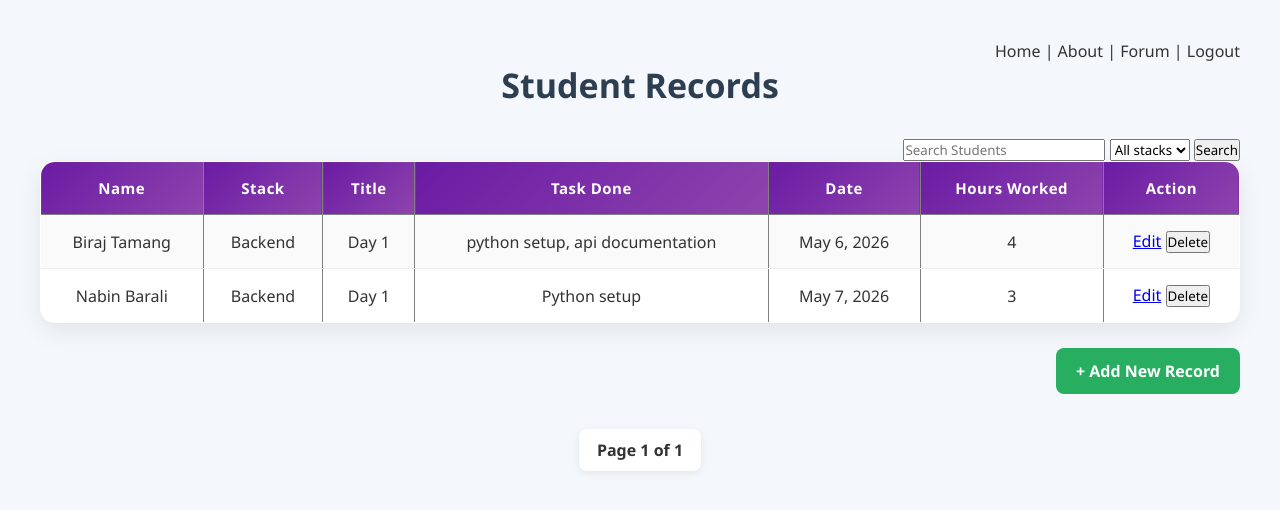
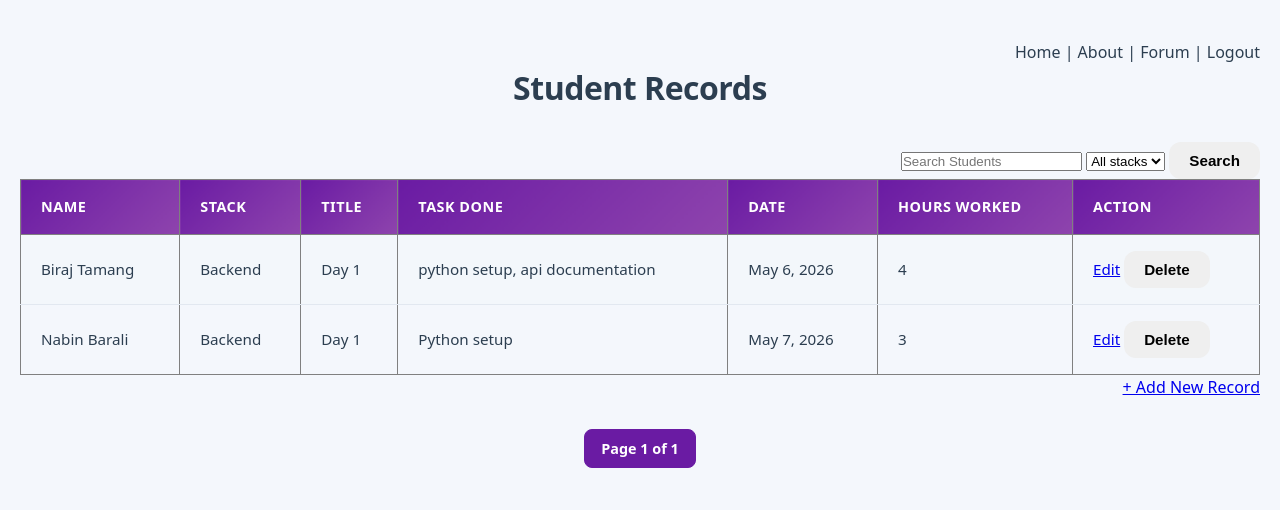
Before and after one commit to Birajlama3/Students-Records, a Django app: page /Dashboard/ in a window 1280 px wide. Shown: the top 510 px of the page. Run offline with Django 5.2, Linux system fonts and the light colour scheme; a user stored in the database is signed in; data comes from the database, SQL or seed files in the repository.

Commit message:
updated views and css

```diff
--- a/Students_Records/records/static/style.css
+++ b/Students_Records/records/static/style.css
@@ -1,203 +1,279 @@
+/* ==========================
+   Design Tokens & Variables
+========================== */
+:root {
+    --primary: #6a1ba3;
+    --primary-hover: #512da8;
+    --secondary: #8e44ad;
+    --success: #27ae60;
+    --success-hover: #219150;
+    --info: #3498db;
+    --info-hover: #2980b9;
+    --danger: #e74c3c;
+    --danger-hover: #c0392b;
+
+    --bg-main: #f4f7fc;
+    --bg-card: #ffffff;
+    --text-main: #2c3e50;
+    --text-muted: #64748b;
+    --border-color: #e2e8f0;
+
+    --radius: 12px;
+    --transition: all 0.25s ease-in-out;
+    --shadow: 0 4px 6px -1px rgba(0, 0, 0, 0.05), 0 2px 4px -1px rgba(0, 0, 0, 0.03);
+    --shadow-lg: 0 10px 15px -3px rgba(0, 0, 0, 0.05), 0 4px 6px -2px rgba(0, 0, 0, 0.03);
+}
+
 /* ==========================
    Global Styles
 ========================== */
-*{
-    margin:0;
-    padding:0;
-    box-sizing:border-box;
-    font-family:'Segoe UI',Tahoma,Geneva,Verdana,sans-serif;
+* {
+    margin: 0;
+    padding: 0;
+    box-sizing: border-box;
 }
 
-body{
-    background:#f4f7fc;
-    color:#333;
-    padding:40px;
+body {
+    background-color: var(--bg-main);
+    color: var(--text-main);
+    font-family: system-ui, -apple-system, BlinkMacSystemFont, 'Segoe UI', Roboto, Oxygen, Ubuntu, Cantarell, sans-serif;
+    padding: 40px 20px;
+    line-height: 1.5;
+}
+
+/* Container to keep content beautifully centered on ultra-wide screens */
+.container {
+    max-width: 1200px;
+    margin: 0 auto;
 }
 
 /* ==========================
-   Heading
+   Typography
 ========================== */
-
-h1{
-    text-align:center;
-    color:#2c3e50;
-    margin-bottom:30px;
-    font-size:34px;
+h1 {
+    text-align: center;
+    color: var(--text-main);
+    margin-bottom: 30px;
+    font-size: 2rem;
+    font-weight: 700;
+    letter-spacing: -0.5px;
 }
 
 /* ==========================
-   Table
+   Search & Action Layout
 ========================== */
-
-table{
-    width:100%;
-    border-collapse:collapse;
-    background:#fff;
-    border-radius:15px;
-    overflow:hidden;
-    box-shadow:0 8px 25px rgba(0,0,0,.08);
+.controls-row {
+    display: flex;
+    justify-content: space-between;
+    align-items: center;
+    flex-wrap: wrap;
+    gap: 20px;
+    margin-bottom: 25px;
 }
 
-th{
-    background:linear-gradient(135deg,#6a1ba3,#8e44ad);
-    color:#fff;
-    padding:16px;
-    font-size:15px;
-    letter-spacing:.5px;
+.search-box {
+    display: flex;
+    gap: 12px;
+    flex-grow: 1;
+    max-width: 600px;
 }
 
-td{
-    padding:15px;
-    text-align:center;
-    border-bottom:1px solid #eee;
+.search-box input,
+.search-box select {
+    width: 100%;
+    padding: 10px 16px;
+    border: 1px solid var(--border-color);
+    border-radius: var(--radius);
+    font-size: 0.95rem;
+    background-color: var(--bg-card);
+    color: var(--text-main);
+    outline: none;
+    transition: var(--transition);
 }
 
-tr:nth-child(even){
-    background:#fafafa;
+.search-box input:focus,
+.search-box select:focus {
+    border-color: var(--primary);
+    box-shadow: 0 0 0 3px rgba(106, 27, 163, 0.15);
 }
 
-tr:hover{
-    background:#eef4ff;
-    transition:.3s;
+/* Base Button Config */
+button, .btn {
+    display: inline-flex;
+    align-items: center;
+    justify-content: center;
+    padding: 10px 20px;
+    border-radius: var(--radius);
+    font-size: 0.95rem;
+    font-weight: 600;
+    text-decoration: none;
+    cursor: pointer;
+    border: none;
+    transition: var(--transition);
+}
+
+.btn-primary {
+    background-color: var(--primary);
+    color: white;
+}
+
+.btn-primary:hover {
+    background-color: var(--primary-hover);
+}
+
+.btn-success {
+    background-color: var(--success);
+    color: white;
+}
+
+.btn-success:hover {
+    background-color: var(--success-hover);
 }
 
 /* ==========================
-   Action Buttons
+   Table Design
 ========================== */
-
-.action-btn{
-    padding:8px 15px;
-    border-radius:8px;
-    text-decoration:none;
-    color:white;
-    font-size:14px;
-    font-weight:600;
-    margin-right:8px;
+.table-container {
+    background: var(--bg-card);
+    border-radius: var(--radius);
+    box-shadow: var(--shadow-lg);
+    overflow: hidden;
+    border: 1px solid var(--border-color);
 }
 
-.edit-btn{
-    background:#3498db;
+table {
+    width: 100%;
+    border-collapse: collapse;
+    text-align: left; /* Changed to left for cleaner data scanning */
 }
 
-.edit-btn:hover{
-    background:#2980b9;
+th {
+    background: linear-gradient(135deg, var(--primary), var(--secondary));
+    color: #ffffff;
+    padding: 16px 20px;
+    font-size: 0.9rem;
+    font-weight: 600;
+    letter-spacing: 0.5px;
+    text-transform: uppercase;
 }
 
-.delete-btn{
-    background:#e74c3c;
-    border:none;
-    cursor:pointer;
+td {
+    padding: 16px 20px;
+    color: var(--text-main);
+    border-bottom: 1px solid var(--border-color);
+    font-size: 0.95rem;
+    vertical-align: middle;
 }
 
-.delete-btn:hover{
-    background:#c0392b;
+tr:last-child td {
+    border-bottom: none;
 }
 
-/* ==========================
-   Add Button
-========================== */
-
-.add-btn{
-    text-align:right;
-    margin:25px 0;
+tr:nth-child(even) {
+    background-color: rgba(244, 247, 252, 0.5);
 }
 
-.add-btn a{
-    background:#27ae60;
-    color:white;
-    padding:12px 20px;
-    border-radius:8px;
-    text-decoration:none;
-    font-weight:bold;
-    transition:.3s;
+tr:hover {
+    background-color: rgba(106, 27, 163, 0.03);
 }
 
-.add-btn a:hover{
-    background:#219150;
+/* Centered content exceptions for tables */
+td.actions, th.actions,
+td.center, th.center {
+    text-align: center;
 }
 
-/* ==========================
-   Search Section
-========================== */
-
-.search-box{
-    display:flex;
-    justify-content:space-between;
-    gap:15px;
-    margin-bottom:25px;
+/* Action Buttons Inside Table */
+.action-btn {
+    padding: 6px 14px;
+    font-size: 0.85rem;
+    border-radius: 6px;
+    margin: 0 4px;
 }
 
-.search-box input,
-.search-box select{
-    width:100%;
-    padding:12px;
-    border:1px solid #ddd;
-    border-radius:8px;
-    font-size:15px;
+.edit-btn {
+    background-color: rgba(52, 152, 219, 0.1);
+    color: var(--info);
 }
 
-.search-box button{
-    background:#6a1ba3;
-    color:white;
-    border:none;
-    padding:12px 25px;
-    border-radius:8px;
-    cursor:pointer;
+.edit-btn:hover {
+    background-color: var(--info);
+    color: white;
 }
 
-.search-box button:hover{
-    background:#512da8;
+.delete-btn {
+    background-color: rgba(231, 76, 60, 0.1);
+    color: var(--danger);
+}
+
+.delete-btn:hover {
+    background-color: var(--danger);
+    color: white;
 }
 
 /* ==========================
    Pagination
 ========================== */
-
-.pagination{
-    margin-top:35px;
-    display:flex;
-    justify-content:center;
-    align-items:center;
-    gap:10px;
+.pagination {
+    margin-top: 30px;
+    display: flex;
+    justify-content: center;
+    align-items: center;
+    gap: 8px;
 }
 
-.pagination a{
-    text-decoration:none;
-    padding:10px 18px;
-    background:#6a1ba3;
-    color:white;
-    border-radius:8px;
-    transition:.3s;
+.pagination a,
+.pagination span {
+    padding: 8px 16px;
+    border-radius: 8px;
+    font-size: 0.9rem;
+    font-weight: 600;
+    text-decoration: none;
+    transition: var(--transition);
 }
 
-.pagination a:hover{
-    background:#512da8;
+.pagination a {
+    background-color: var(--bg-card);
+    color: var(--text-main);
+    border: 1px solid var(--border-color);
 }
 
-.pagination span{
-    background:#fff;
-    padding:10px 18px;
-    border-radius:8px;
-    box-shadow:0 2px 8px rgba(0,0,0,.08);
-    font-weight:bold;
+.pagination a:hover {
+    background-color: var(--primary);
+    color: white;
+    border-color: var(--primary);
+}
+
+.pagination span {
+    background-color: var(--primary);
+    color: white;
+    border: 1px solid var(--primary);
 }
 
 /* ==========================
-   Responsive
+   Responsive / Mobile View
 ========================== */
+@media (max-width: 768px) {
+    body {
+        padding: 20px 12px;
+    }
 
-@media(max-width:768px){
+    .controls-row {
+        flex-direction: column;
+        align-items: stretch;
+    }
 
-table{
-    display:block;
-    overflow-x:auto;
+    .search-box {
+        flex-direction: column;
+        max-width: 100%;
+    }
+
+    .btn-success {
+        width: 100%;
+    }
+
+    .table-container {
+        overflow-x: auto;
+        -webkit-overflow-scrolling: touch;
+    }
 }
-
-.search-box{
-    flex-direction:column;
-}
-
-.add-btn{
-    text-align:center;
-}
-}
--- a/Students_Records/records/templates/index.html
+++ b/Students_Records/records/templates/index.html
@@ -2,7 +2,7 @@
 <!DOCTYPE html>
 <html>
 <head>
-    <link rel="stylesheet" href="{% static 'style.css' %}">
+    <link rel="stylesheet" href="{% static 'style.css' %}?v=1.1">
 </head>
 
 <body>
--- a/Students_Records/records/views.py
+++ b/Students_Records/records/views.py
@@ -23,18 +23,17 @@ def records(request):
     print("Cache Miss")
     myrecords = list(Records.objects.all().values())
     cache.set("records", myrecords, timeout=60)
-
   else:
       print("Cache Hit")
 
   search = request.GET.get('search')
   stack = request.GET.get('stack')
 
+  # FIX: Filter using Python list comprehensions because 'myrecords' is a list of dictionaries
   if search:
-    myrecords = myrecords.filter(name__icontains = search)
+    myrecords = [r for r in myrecords if search.lower() in str(r.get('name', '')).lower()]
   if stack:
-
-    myrecords = myrecords.filter(stack__icontains = stack)
+    myrecords = [r for r in myrecords if stack.lower() in str(r.get('stack', '')).lower()]
 
   paginator = Paginator(myrecords, 4) # shows 4 records per page
   page_number = request.GET.get('page')
@@ -46,7 +45,6 @@ def records(request):
     "page_obj" :page_obj,
   }
   return HttpResponse(template.render(context,request))
-
 
 def dashboard(request):
   template = loader.get_template('dashboard.html')
```
